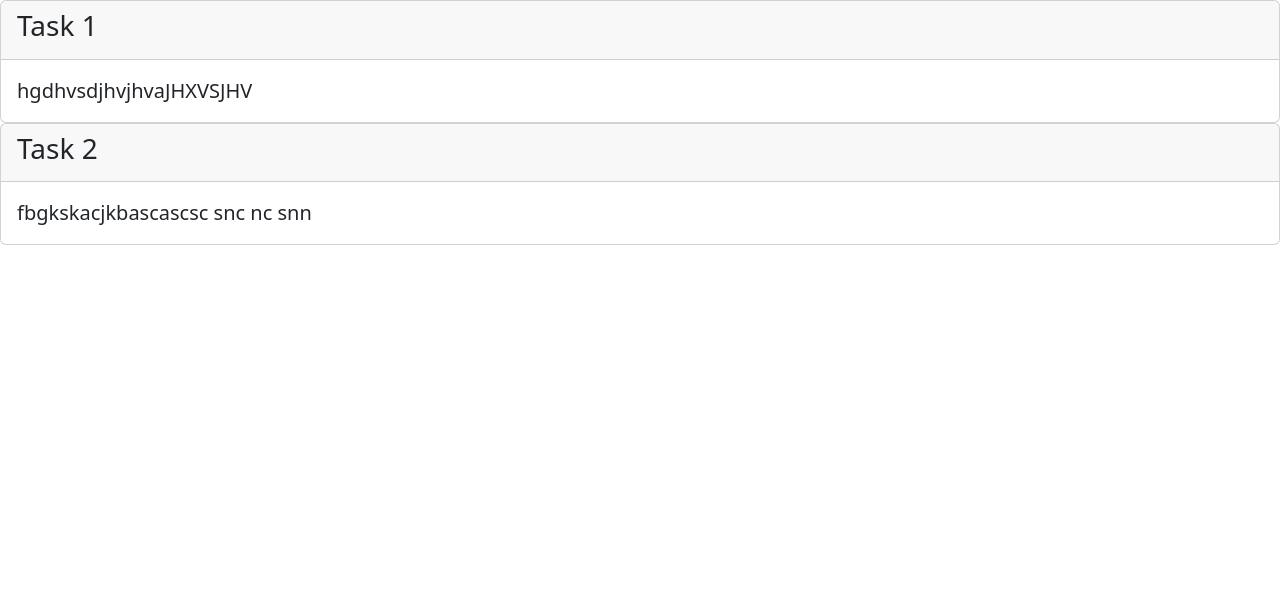
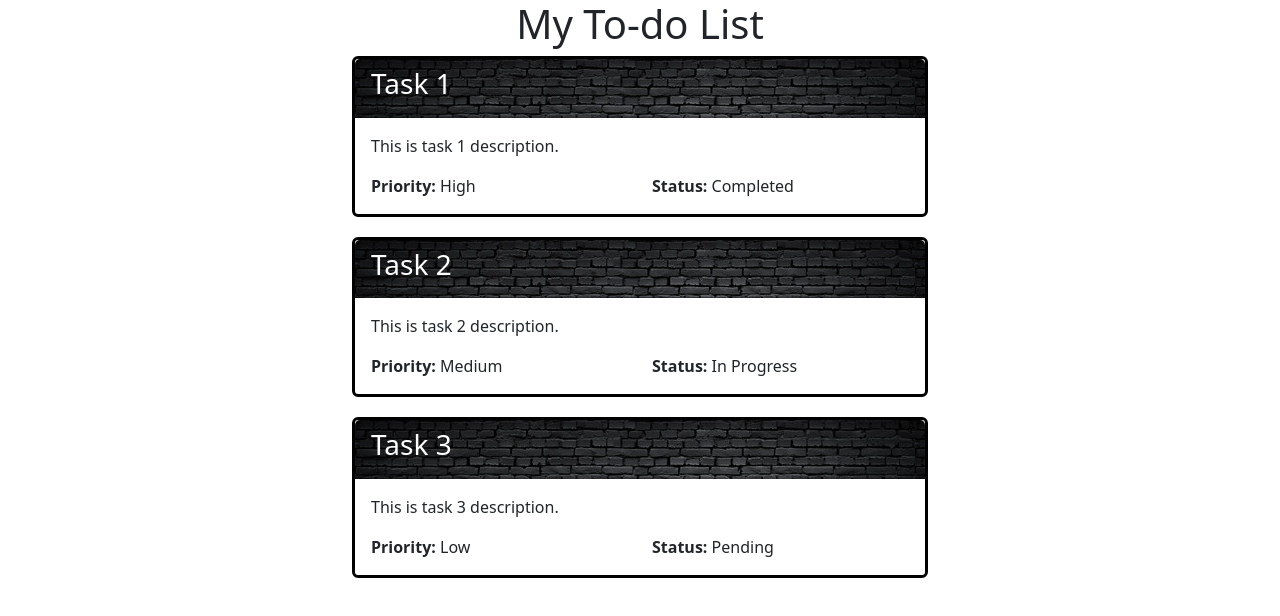
Before and after one commit to smtareqaziz007/Todo, a React (Create React App) app: page / in a window 1280 px wide. Shown: the top 616 px of the page. Built offline with nearby package versions, Linux system fonts and the light colour scheme.

Commit message:
Todo Card Component Styled

```diff
--- a/src/App.js
+++ b/src/App.js
@@ -1,11 +1,44 @@
 import "bootstrap/dist/css/bootstrap.css";
 import TodoCard from "./components/TodoCard";
 
+
 function App() {
+  // Array of objects representing props for TodoCard components
+  const todoCards = [
+    {
+      title: "Task 1",
+      desc: "This is task 1 description.",
+      priority: "High",
+      status: "Completed"
+    },
+    {
+      title: "Task 2",
+      desc: "This is task 2 description.",
+      priority: "Medium",
+      status: "In Progress"
+    },
+    {
+      title: "Task 3",
+      desc: "This is task 3 description.",
+      priority: "Low",
+      status: "Pending"
+    }
+  ];
+
   return (
     <>
-      <TodoCard title="Task 1" desc="hgdhvsdjhvjhvaJHXVSJHV"></TodoCard>
-      <TodoCard title="Task 2" desc="fbgkskacjkbascascsc snc nc snn"></TodoCard>
+      <h1 style={{display:"flex" , justifyContent:"center"}} >My To-do List</h1>
+      <div style={{ display: "flex", flexDirection: "column" , gap: "20px", justifyContent: "center" }}>
+        {todoCards.map((todo, index) => (
+          <TodoCard
+          key={index} // Ensure each component has a unique key
+          title={todo.title}
+          desc={todo.desc}
+          priority={todo.priority}
+          status={todo.status}
+          />
+          ))}
+      </div>
     </>
   );
 }
--- a/src/components/TodoCard.jsx
+++ b/src/components/TodoCard.jsx
@@ -1,17 +1,65 @@
-import Card from "react-bootstrap/Card";
+import { Card, Container, Button, Dropdown } from "react-bootstrap";
+import { useState } from "react";
+import bgImage from "../assets/bgBlack.jpg"; // Assuming bgBlack.jpg is located in the same directory as this component
 
-function TodoCard({ title, desc }) {
+function TodoCard({ title, desc, priority, status }) {
+  const [showButtons, setShowButtons] = useState(false);
+
+  const toggleButtons = () => {
+    setShowButtons(!showButtons);
+  };
+
   return (
-    <Card>
-      <Card.Header>
+    <Container style={{ maxWidth: "600px", position: "relative" }}>
+      <Card
+        style={{ border: "3px solid black", position: "relative", cursor: "pointer" }}
+        onClick={toggleButtons}
+      >
+        <Card.Header
+          style={{ backgroundImage: `url(${bgImage})`, color: "white", display: "flex", justifyContent: "space-between" }}
+          onClick={(e) => e.stopPropagation()}
+        >
           <h3>{title}</h3>
+          <Dropdown>
+            <Dropdown.Toggle variant="transparent" id="dropdown-basic">
+              <svg
+                xmlns="http://www.w3.org/2000/svg"
+                width="16"
+                height="16"
+                fill="currentColor"
+                className="bi bi-three-dots"
+                viewBox="0 0 16 16"
+              >
+                <path d="M8 1.5a1.5 1.5 0 1 1 0 3 1.5 1.5 0 0 1 0-3zm0 7a1.5 1.5 0 1 1 0 3 1.5 1.5 0 0 1 0-3zm0 7a1.5 1.5 0 1 1 0 3 1.5 1.5 0 0 1 0-3z" />
+              </svg>
+            </Dropdown.Toggle>
+            <Dropdown.Menu>
+              <Dropdown.Item>Edit</Dropdown.Item>
+              <Dropdown.Item>Delete</Dropdown.Item>
+            </Dropdown.Menu>
+          </Dropdown>
         </Card.Header>
         <Card.Body>
-        <blockquote className="blockquote mb-0">
+          <blockquote className="mb-0">
             <p>{desc}</p>
           </blockquote>
+          <div className="row">
+            <div className="col">
+              <strong>Priority:</strong> {priority}
+            </div>
+            <div className="col">
+              <strong>Status:</strong> {status}
+            </div>
+          </div>
         </Card.Body>
+        {showButtons && (
+          <div style={{ position: "absolute", top: "10px", right: "10px" }}>
+            <Button variant="primary" className="mr-2" onClick={(e) => e.stopPropagation()}>Edit</Button>
+            <Button variant="danger" onClick={(e) => e.stopPropagation()}>Delete</Button>
+          </div>
+        )}
       </Card>
+    </Container>
   );
 }
 
```
Also changed, not shown: src/assets/bgBlack.jpg (added). Lines whose indentation alone changed are shown as unchanged.
